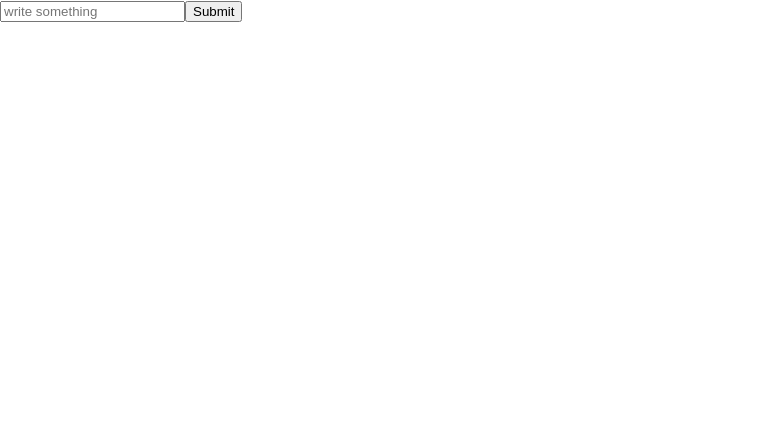
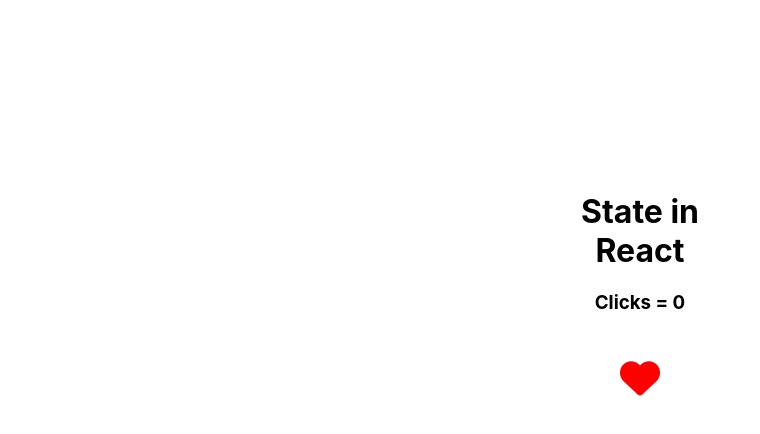
Before and after one commit to techlojutt/React, a React (Create React App) app: page / in a window 1280 px wide. Shown: the top 434 px of the page, without its empty margins (0-760 px from the left). Built offline with nearby package versions, Linux system fonts and the light colour scheme.

Commit message:
by using usestate create like button

```diff
--- a/public/index.html
+++ b/public/index.html
@@ -9,6 +9,7 @@
       name="description"
       content="Web site created using create-react-app"
     />
+    <link rel="stylesheet" href="https://cdnjs.cloudflare.com/ajax/libs/font-awesome/6.6.0/css/all.min.css" integrity="sha512-Kc323vGBEqzTmouAECnVceyQqyqdsSiqLQISBL29aUW4U/M7pSPA/gEUZQqv1cwx4OnYxTxve5UMg5GT6L4JJg==" crossorigin="anonymous" referrerpolicy="no-referrer" />
     <link rel="apple-touch-icon" href="%PUBLIC_URL%/logo192.png" />
     <!--
       manifest.json provides metadata used when your web app is installed on a
--- a/src/App.js
+++ b/src/App.js
@@ -1,13 +1,14 @@
 import React from 'react';
 import "./App.css";
-import Form from  "./Form.js";
+import LikeButton from './LikeButton'
+
 
 // if we are not want to create an extra node of div then we use react fragment  <></>
 function App() {
 
   return (
    <div>
-      <Form/>
+      <LikeButton/>
    </div>
   )
 }
--- a/src/Form.js
+++ b/src/Form.js
@@ -2,6 +2,8 @@
 function handleFormSubmit(event){
     console.log("Form was submitted");
     event.preventDefault();
+    console.log(event)
+    event.stopPropagation();
 };
 
 function Form(){
--- /dev/null
+++ b/src/LikeButton.css
@@ -0,0 +1,3 @@
+.likebutton{
+    font-size: 40px;
+}
--- /dev/null
+++ b/src/LikeButton.js
@@ -0,0 +1,44 @@
+import "./LikeButton.css" ;
+import {useState} from "react" ;
+
+export default function LikeButton()
+{
+
+ const [isLiked,setIsLiked] = useState(false);
+ const [clicks,setClicks] = useState(0);
+
+
+  let  toggleLike = () =>{
+    setIsLiked(!isLiked);
+    setClicks(clicks+1);
+  }
+    let styles = {
+        margin : '15% 42% 0% 42%',
+        textAlign : 'center',
+    }
+let buttonStyle = {
+   color : "red" ,
+}
+let countStyle = {
+    fontSize : '30px',
+}
+let heartIcon ;
+if(isLiked){
+    heartIcon = <i className="fa-regular fa-heart"></i>
+ }
+ else{
+    heartIcon =   <i style = {buttonStyle} className="fa-solid fa-heart"></i>
+ }
+    return(
+
+        <div style = {styles}>
+            <h1>
+                State in React
+            </h1>
+            <h3>Clicks = {clicks}</h3>
+            <p onClick = {toggleLike} className = "likebutton">
+               {heartIcon}
+            </p>
+        </div>
+    )
+}
```
Also changed, not shown: src/Counter.js (added, +35 -0 lines), src/Counter.css (added).
